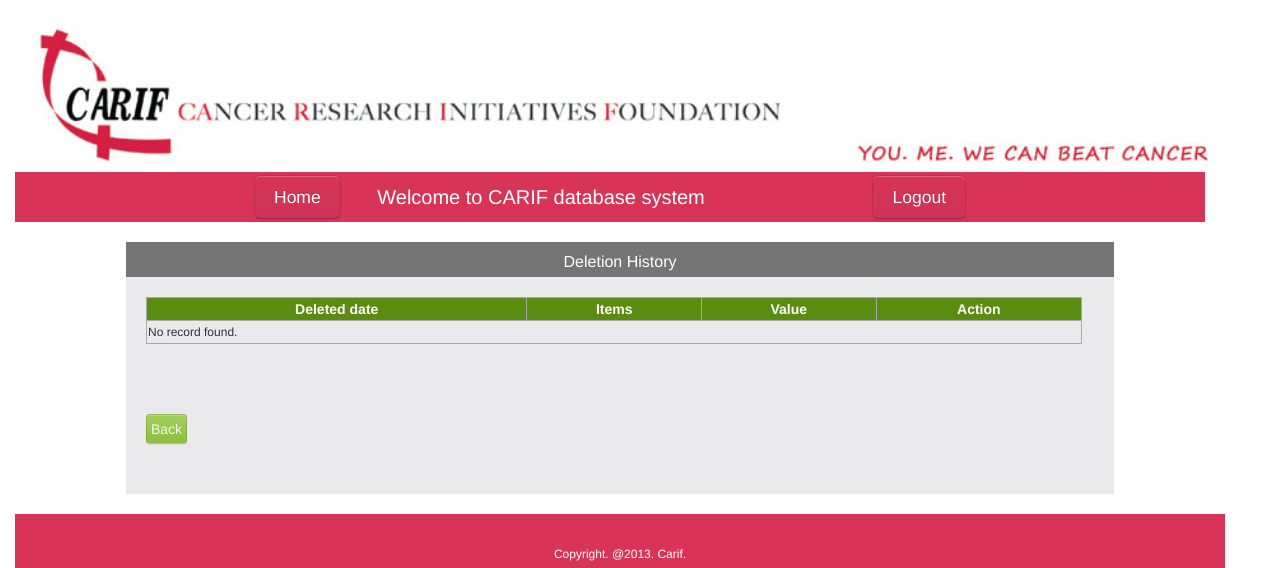
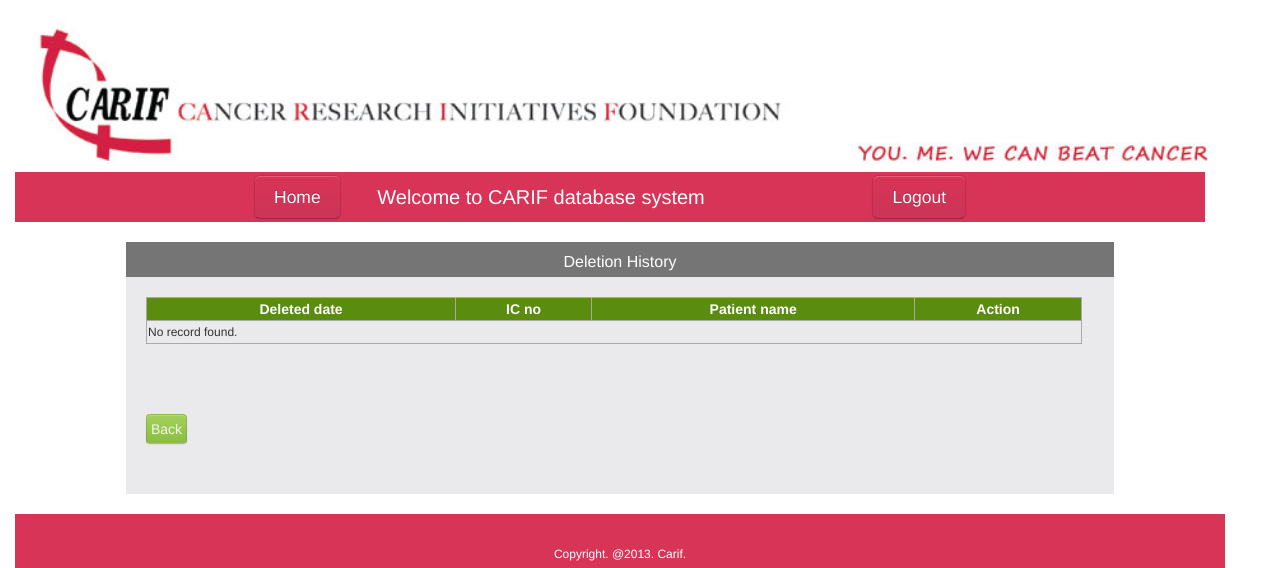
Before and after one commit to amirmeonese/carifDBMS, a CodeIgniter app: page /carifDBMS/index.php/admin/deletion_history in a window 1280 px wide. Shown: the top 568 px of the page. Run offline with CodeIgniter, Linux system fonts and the light colour scheme; some libraries are stand-ins or nearby versions.

Commit message:
Fixed the deletion history page bug whereby no deleted patient was displayed.Now patient with is_deleted set to 1 will be shown in the table.

```diff
--- a/application/controllers/admin.php
+++ b/application/controllers/admin.php
@@ -81,8 +81,17 @@ class Admin extends CI_Controller {
     }
 
     function deletion_history() {
-        $this->template->load("templates/admin_panel_template", 'admin/deletion_history');
+		$data['deleted_patient_lists'] = $this->admin_model->get_deleted_patient_lists();
+        $this->template->load("templates/admin_panel_template", 'admin/deletion_history', $data);
     }
+
+	function restore_deleted_items(){
+		$ic = $this->uri->segment(3);
+        $insert_status = $this->db->where('IC_no', $ic)->update('patient', array('is_deleted' => 0));
+
+        if ($insert_status)
+            redirect('admin/', 'refresh');
+	}
 
     function list_record_locked_item() {
         $data['locked_patient_lists'] = $this->admin_model->get_locked_patient_lists();
--- a/application/models/admin_model.php
+++ b/application/models/admin_model.php
@@ -19,6 +19,16 @@ class Admin_model extends CI_Model {
 
         return $data;
     }
+
+	public function get_deleted_patient_lists(){
+		$query = $this->db->select('*')->from('patient')->where('is_deleted = 1')->get();
+
+        if ($query->num_rows() > 0) {
+            return $query->result();
+        } else {
+            return null;
+        }
+	}
 
     public function get_locked_patient_lists() {
         $query = $this->db->select('*')->from('patient')->where('is_record_locked = 1')->get();
--- a/application/views/admin/deletion_history.php
+++ b/application/views/admin/deletion_history.php
@@ -8,40 +8,26 @@
 			<thead>
 				<tr>
 					<th id="locked-items-tr">Deleted date</th>
-					<th id="locked-items-tr">Items</th>
-					<th id="locked-items-tr">Value</th>
+					<th id="locked-items-tr">IC no</th>
+					<th id="locked-items-tr">Patient name</th>
 					<th id="locked-items-tr">Action</th>
 				</tr>
 			</thead>
-			<tr>
-				<td colspan="4" id="locked-items-td">
-					<?php echo "No record found."; ?>
-				</td>
-			</tr>
-			</table>
-		</br>
-		<a class="doneButton" href="<?php echo base_url(). '/admin/'; ?>">Back</a>
-	</div>
-</div>
 			<?php
-		  /*  if(!empty($locked_patient_lists))
+		   if(!empty($deleted_patient_lists))
 			{
-				foreach ($locked_patient_lists as $locked_patient_list): ?>
+				foreach ($deleted_patient_lists as $deleted_patient_list): ?>
 				<tr>
 					<td id="locked-items-td">
-						<?php echo $locked_patient_list->modified_on; ?>
+						<?php echo $deleted_patient_list->modified_on; ?>
 					</td>
 					<td id="locked-items-td">
-						<?php echo $locked_patient_list->ic_no; ?>
+						<?php echo $deleted_patient_list->ic_no; ?>
 					</td>
 					<td id="locked-items-td">
-						<?php echo $locked_patient_list->fullname; ?>
+						<?php echo $deleted_patient_list->given_name; ?>
 					</td>
-
-					<td id="locked-items-td">
-						<?php echo $locked_patient_list->hospital_no; ?>
-					</td>
-					<td id="locked-items-td"><a href="<?php echo site_url('admin/release_locked_items') . '/' . $locked_patient_list->ic_no; ?>">Release</a></td>
+					<td id="locked-items-td"><a href="<?php echo site_url('admin/restore_deleted_items') . '/' . $deleted_patient_list->ic_no; ?>">Restore</a></td>
 				</tr>
 			<?php
 				endforeach;
@@ -49,7 +35,7 @@
 			else
 			{ ?>
 				<tr>
-					<td colspan="4" id="locked-items-td">
+					<td colspan="5" id="locked-items-td">
 						<?php echo "No record found."; ?>
 					</td>
 				</tr>
@@ -60,4 +46,4 @@
 		</br>
 		<a class="doneButton" href="<?php echo base_url(). '/admin/'; ?>">Back</a>
 	</div>
-    </div>*/
+</div>
```
Lines whose indentation alone changed are shown as unchanged.
